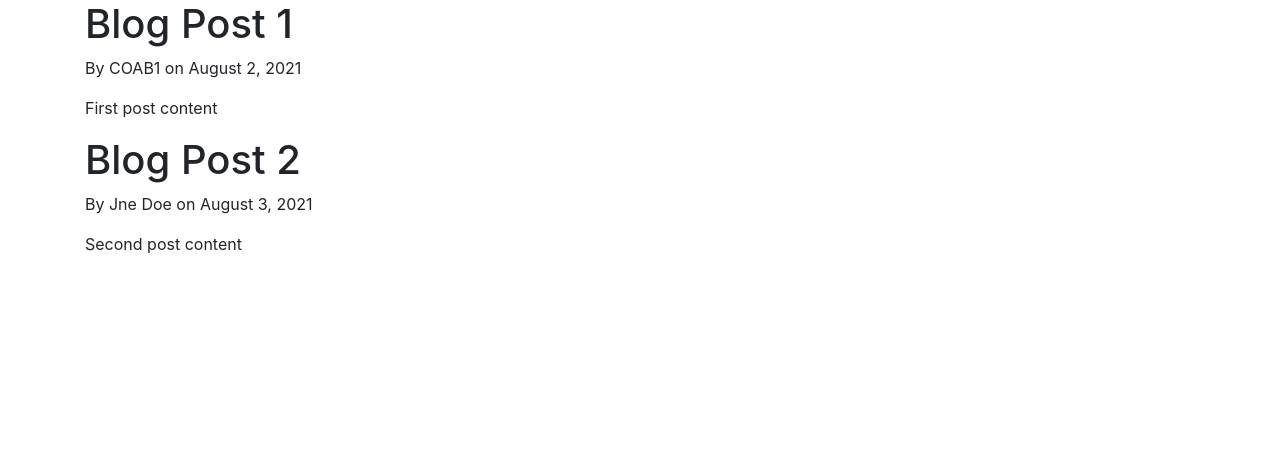
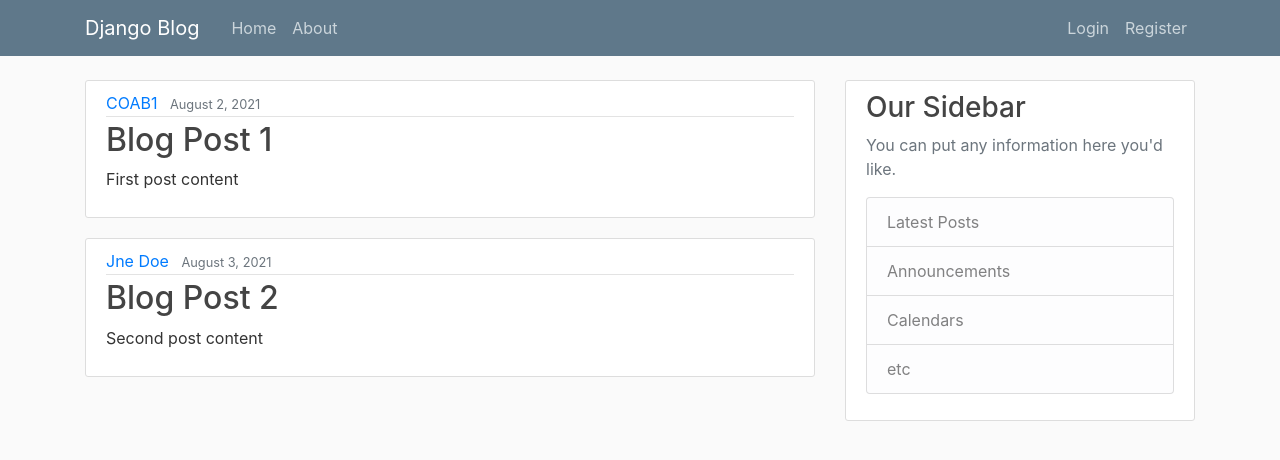
Before and after one commit to COAB1/django_blog, a Django app: page / in a window 1280 px wide. Shown: the top 460 px of the page. Run offline with Django 3.2, Linux system fonts and the light colour scheme; some libraries are stand-ins or nearby versions.

Commit message:
Add some style and personalize url tags

```diff
--- /dev/null
+++ b/django_project/blog/static/blog/main.css
@@ -0,0 +1,84 @@
+body {
+  background: #fafafa;
+  color: #333333;
+  margin-top: 5rem;
+}
+
+h1, h2, h3, h4, h5, h6 {
+  color: #444444;
+}
+
+ul {
+  margin: 0;
+}
+
+.bg-steel {
+  background-color: #5f788a;
+}
+
+.site-header .navbar-nav .nav-link {
+  color: #cbd5db;
+}
+
+.site-header .navbar-nav .nav-link:hover {
+  color: #ffffff;
+}
+
+.site-header .navbar-nav .nav-link.active {
+  font-weight: 500;
+}
+
+.content-section {
+  background: #ffffff;
+  padding: 10px 20px;
+  border: 1px solid #dddddd;
+  border-radius: 3px;
+  margin-bottom: 20px;
+}
+
+.article-title {
+  color: #444444;
+}
+
+a.article-title:hover {
+  color: #428bca;
+  text-decoration: none;
+}
+
+.article-content {
+  white-space: pre-line;
+}
+
+.article-img {
+  height: 65px;
+  width: 65px;
+  margin-right: 16px;
+}
+
+.article-metadata {
+  padding-bottom: 1px;
+  margin-bottom: 4px;
+  border-bottom: 1px solid #e3e3e3
+}
+
+.article-metadata a:hover {
+  color: #333;
+  text-decoration: none;
+}
+
+.article-svg {
+  width: 25px;
+  height: 25px;
+  vertical-align: middle;
+}
+
+.account-img {
+  height: 125px;
+  width: 125px;
+  margin-right: 20px;
+  margin-bottom: 16px;
+}
+
+.account-heading {
+  font-size: 2.5rem;
+}
--- a/django_project/blog/templates/blog/base.html
+++ b/django_project/blog/templates/blog/base.html
@@ -1,3 +1,5 @@
+{% load static %}
+
 <!DOCTYPE html>
 <html lang="en">
 <head>
@@ -7,7 +9,7 @@
 
   <!-- Bootstrap CSS -->
   <link rel="stylesheet" href="https://maxcdn.bootstrapcdn.com/bootstrap/4.0.0/css/bootstrap.min.css" integrity="sha384-Gn5384xqQ1aoWXA+058RXPxPg6fy4IWvTNh0E263XmFcJlSAwiGgFAW/dAiS6JXm" crossorigin="anonymous">
-
+  <link rel="stylesheet" href="{% static 'blog/main.css' %}">
   {% if title %}
     <title>Django Blog - {{ title }}</title>
   {% else %}
@@ -15,9 +17,47 @@
   {% endif %}
 </head>
 <body>
-  <div class="container">
-    {% block content %}{% endblock %}
-  </div>
+  <header class="site-header">
+    <nav class="navbar navbar-expand-md navbar-dark bg-steel fixed-top">
+      <div class="container">
+        <a class="navbar-brand mr-4" href="{% url 'blog-home' %}">Django Blog</a>
+        <button class="navbar-toggler" type="button" data-toggle="collapse" data-target="#navbarToggle" aria-controls="navbarToggle" aria-expanded="false" aria-label="Toggle navigation">
+        <span class="navbar-toggler-icon"></span>
+        </button>
+        <div class="collapse navbar-collapse" id="navbarToggle">
+          <div class="navbar-nav mr-auto">
+            <a class="nav-item nav-link" href="{% url 'blog-home' %}">Home</a>
+            <a class="nav-item nav-link" href="{% url 'blog-about' %}">About</a>
+          </div>
+          <!-- Navbar Right Side -->
+          <div class="navbar-nav">
+            <a class="nav-item nav-link" href="#">Login</a>
+            <a class="nav-item nav-link" href="#">Register</a>
+          </div>
+        </div>
+      </div>
+    </nav>
+  </header>
+  <main role="main" class="container">
+    <div class="row">
+      <div class="col-md-8">
+        {% block content %}{% endblock %}
+      </div>
+      <div class="col-md-4">
+        <div class="content-section">
+          <h3>Our Sidebar</h3>
+          <p class='text-muted'>You can put any information here you'd like.
+            <ul class="list-group">
+              <li class="list-group-item list-group-item-light">Latest Posts</li>
+              <li class="list-group-item list-group-item-light">Announcements</li>
+              <li class="list-group-item list-group-item-light">Calendars</li>
+              <li class="list-group-item list-group-item-light">etc</li>
+            </ul>
+          </p>
+        </div>
+      </div>
+    </div>
+  </main>
 
   <!-- Optional JavaScript -->
     <!-- jQuery first, then Popper.js, then Bootstrap JS -->
--- a/django_project/blog/templates/blog/home.html
+++ b/django_project/blog/templates/blog/home.html
@@ -1,8 +1,15 @@
 {% extends "blog/base.html" %}
 {% block content %}
   {% for post in posts %}
-    <h1>{{ post.title }}</h1>
-    <p>By {{ post.author}} on {{ post.date_posted }}</p>
-    <p>{{ post.content }}</p>
+    <article class="media content-section">
+      <div class="media-body">
+        <div class="article-metadata">
+          <a class="mr-2" href="#">{{ post.author }}</a>
+          <small class="text-muted">{{ post.date_posted }}</small>
+        </div>
+        <h2><a class="article-title" href="#">{{ post.title }}</a></h2>
+        <p class="article-content">{{ post.content }}</p>
+      </div>
+    </article>
   {% endfor %}
 {% endblock content%}
```
